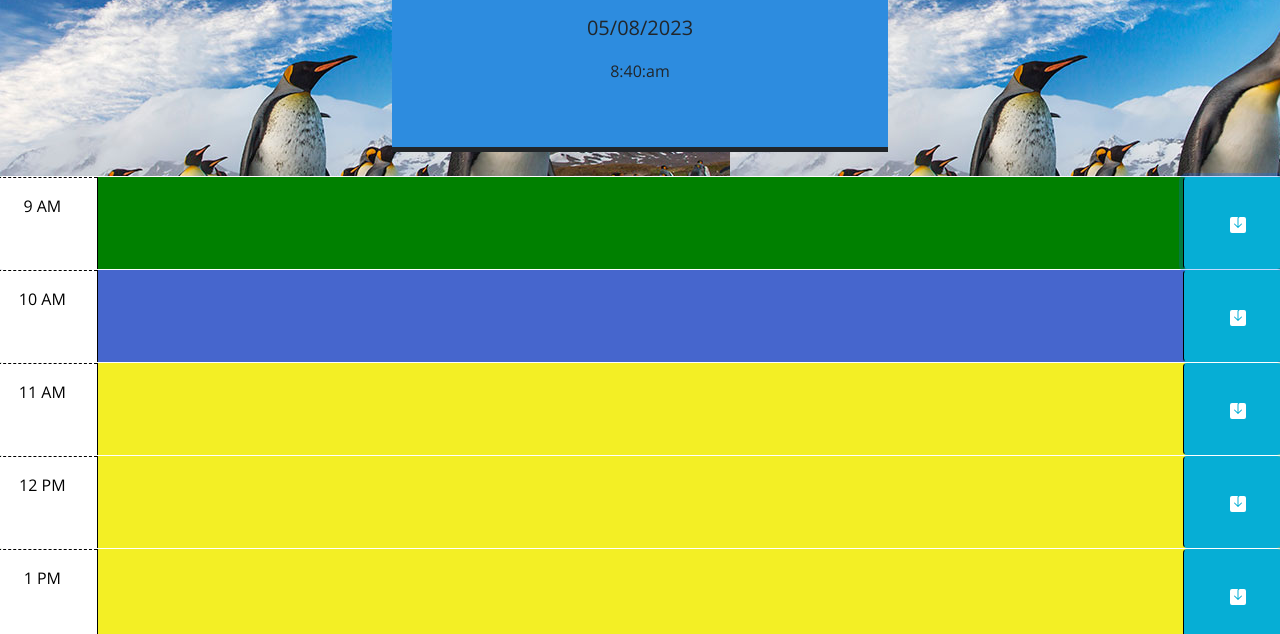
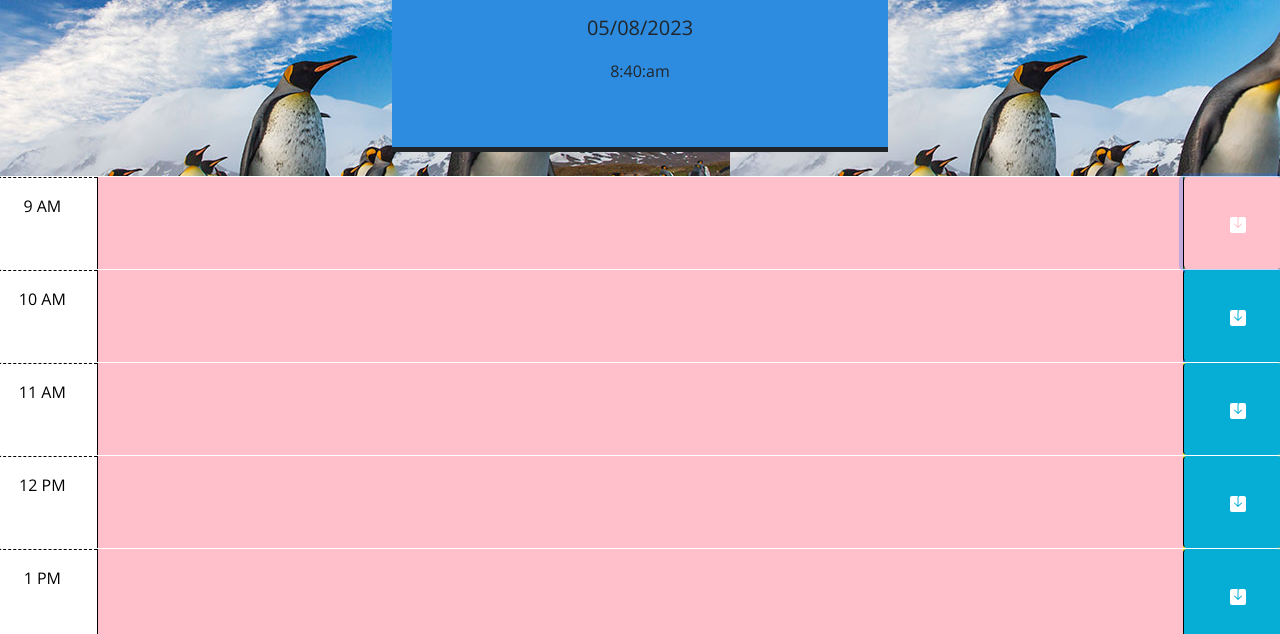
Before and after one commit to kaleikautakaoka/Make-My-Day, a plain HTML site: page index.html in a window 1280 px wide. Both pictures are taken after a click on the button 1237 px from the left and 388 px from the top of the page. Shown: the part 166-800 px from the top of the page. Drawn offline with nearby package versions, Linux system fonts and the light colour scheme.

Commit message:
working on time and color

```diff
--- a/assets/script.js
+++ b/assets/script.js
@@ -2,24 +2,44 @@
 const a = dayjs();
 let currentdateDiv = $("#currentDate");
 let currenttimeDiv = $("#currentTime");
-// let dateDiv = $("#currentDate");
-// let currenttimeDiv = $("#currentTime");
-// let dateDiv = $("#currentDate");
-// let currenttimeDiv = $("#currentTime");
+let presentHour = $("#presentHourDiv");
+let futureHour = $("#futureTimeDiv");
+let pastHour = $("#pastTimeDiv");
+let currentHour = a.format("h");
+console.log(currentHour);
+let timeVar = $("#hour-9");
+// let firstHour = 9;
+// let lastHour = 5;
+let textInput = $("col-2").val();
+// let textFuture = $("#text").text($(".future").val());
+let textPast = $("#text").text($(".past").val());
+let row = $(".row");
 let dateApi = a.format("MM/DD/YYYY");
 const b = a.add(8, "hour");
-console.log(b);
 let currentTime = a.format("h:mm:a");
 
+//Document ready function to ensure page is ready before events
 $(document).ready(function () {
-
   //Current Time
   currentdateDiv.text(dateApi);
   currenttimeDiv.text(currentTime);
+  dynamicCalander();
+  $("button").on("click", function () {
+    $(this).css("background-color", "pink");
+    $("textarea").css("background-color", "pink");
+  });
+})
+$("#form").on("submit", function (event) {
+  event.preventDefault();
+});
 
+
+
+function dynamicCalander() {
   //Dynamically created time blocks
-  $("#presentHourDiv").append(` <div id="hour-9" class="row time-block present">
-        <div class="col-2 col-md-1 hour text-center py-3">9 AM</div>
+  //Present Time
+  presentHour.append(` <div id="hour-9" class="row time-block present">
+        <div class="col-2 col-md-1 hour text-center py-3" value="9" id=${currentTime}> 9 AM</div>
         <textarea class="col-8 col-md-10 description" id="text" rows="3"> </textarea>
         <button class="btn saveBtn col-2 col-md-1" aria-label="save" value="form">
           <svg xmlns="http://www.w3.org/2000/svg" width="16" height="16" fill="currentColor" class="bi bi-save-fill" viewBox="0 0 16 16">
@@ -29,9 +49,7 @@ $(document).ready(function () {
       </div>`);
 
   //Future Time
-  $(
-    "#futureTimeDiv"
-  ).append(`      <div id="hour-10" class="row time-block future">
+  futureHour.append(` <div id="hour-10" class="row time-block future">
         <div class="col-2 col-md-1 hour text-center py-3">10 AM</div>
         <textarea class="col-8 col-md-10 description" rows="3"> </textarea>
         <button class="btn saveBtn col-2 col-md-1" aria-label="save" value="form">
@@ -42,9 +60,7 @@ $(document).ready(function () {
       </div> `);
 
   //Past Time
-  $(
-    "#pastTimeDiv"
-  ).append(`        <div id="hour-11" class="row time-block past">
+  pastHour.append(` <div id="hour-11" class="row time-block past">
         <div class="col-2 col-md-1 hour text-center py-3">11 AM</div>
         <textarea class="col-8 col-md-10 description" rows="3"> </textarea>
         <button class="btn saveBtn col-2 col-md-1" aria-label="save" value="form">
@@ -54,7 +70,7 @@ $(document).ready(function () {
         </button>
       </div>
 
-      <div id="hour-9" class="row time-block past">
+      <div id="hour-12" class="row time-block past">
         <div class="col-2 col-md-1 hour text-center py-3">12 PM</div>
         <textarea class="col-8 col-md-10 description" rows="3"> </textarea>
         <button class="btn saveBtn col-2 col-md-1" aria-label="save" value="form">
@@ -64,7 +80,7 @@ $(document).ready(function () {
         </button>
       </div>
 
-      <div id="hour-10" class="row time-block past">
+      <div id="hour-1" class="row time-block past">
         <div class="col-2 col-md-1 hour text-center py-3">1 PM</div>
         <textarea class="col-8 col-md-10 description" rows="3"> </textarea>
         <button class="btn saveBtn col-2 col-md-1" aria-label="save" value="form">
@@ -74,7 +90,7 @@ $(document).ready(function () {
         </button>
       </div>
 
-      <div id="hour-11" class="row time-block past">
+      <div id="hour-2" class="row time-block past">
         <div class="col-2 col-md-1 hour text-center py-3">2 PM</div>
         <textarea class="col-8 col-md-10 description" rows="3"> </textarea>
         <button class="btn saveBtn col-2 col-md-1" aria-label="save" value="form">
@@ -84,7 +100,7 @@ $(document).ready(function () {
         </button>
       </div>
 
-      <div id="hour-9" class="row time-block past">
+      <div id="hour-3" class="row time-block past">
         <div class="col-2 col-md-1 hour text-center py-3">3 PM</div>
         <textarea class="col-8 col-md-10 description" rows="3"> </textarea>
         <button class="btn saveBtn col-2 col-md-1" aria-label="save" value="form">
@@ -94,7 +110,7 @@ $(document).ready(function () {
         </button>
       </div>
 
-      <div id="hour-10" class="row time-block past">
+      <div id="hour-4" class="row time-block past">
         <div class="col-2 col-md-1 hour text-center py-3">4 PM</div>
         <textarea class="col-8 col-md-10 description" rows="3"> </textarea>
         <button class="btn saveBtn col-2 col-md-1" aria-label="save" value="form">
@@ -104,7 +120,7 @@ $(document).ready(function () {
         </button>
       </div>
 
-      <div id="hour-11" class="row time-block past">
+      <div id="hour-5" class="row time-block past">
         <div class="col-2 col-md-1 hour text-center py-3">5 PM</div>
         <textarea class="col-8 col-md-10 description" rows="3"> </textarea>
         <button class="btn saveBtn col-2 col-md-1" aria-label="save" value="form">
@@ -114,30 +130,4 @@ $(document).ready(function () {
         </button>
       </div> `);
 
-});
-
-let createdEvent = $(document).on("click", ".btn", function (e) {
-  e.preventDefault();
-
-  // const eventPast =
-  // console.log(userInput);
-  // console.log(event.target);
-  // function saveEvent(e) {
-
-  // $("button").click(function () {
-  // $(".current").css("color", "orange");
-
-  // $(".current").addClass("present");
-  // $(".future").addClass("future");
-  // $(".past").addClass("past");
-
-  // $(".current").removeClass("present");
-  // $(".future").removeClass("future");
-  // $(".past").removeClass("past");
-
-  // });
-
-  // $("textarea").keypress(function (event) {
-  //    console.log(event.key);
-  //  });
-});
+        }
--- a/assets/style.css
+++ b/assets/style.css
@@ -53,6 +53,15 @@ body {
     color: white;
   }
 
+  .savedEvent {
+    background-color: rgb(250, 28, 28);
+  }
+
+  .completedEvent {
+    background-color: #f3c1de;
+    text-decoration: line-through;
+  }
+
   .saveBtn {
     border-left: 1px solid black;
     border-top-right-radius: 15px;
--- a/index.html
+++ b/index.html
@@ -30,9 +30,10 @@
       <p id="currentTime" class="timeClass"></p>
     </header>
 
-    <form id="form">
-      <!-- <input type="text" class="input" id="input" />
-    <div class="container-lg px-5"> -->
+    <form id="form" action="destination.html">
+  <!-- <input type="text" value="Hello there">
+  <input type="submit" value="Go"> -->
+
   <!--Current hour-->
       <div id="presentHourDiv"></div>
 
```
